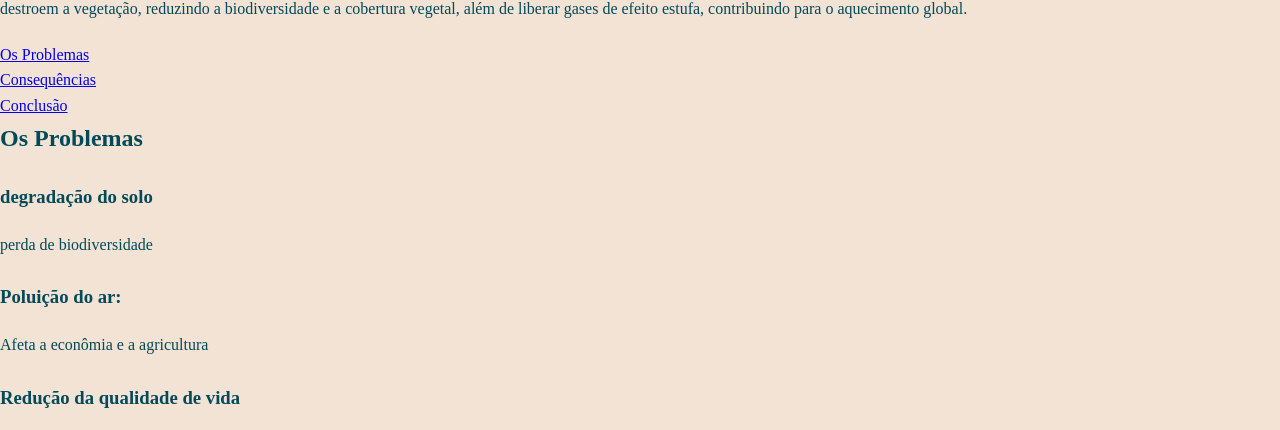
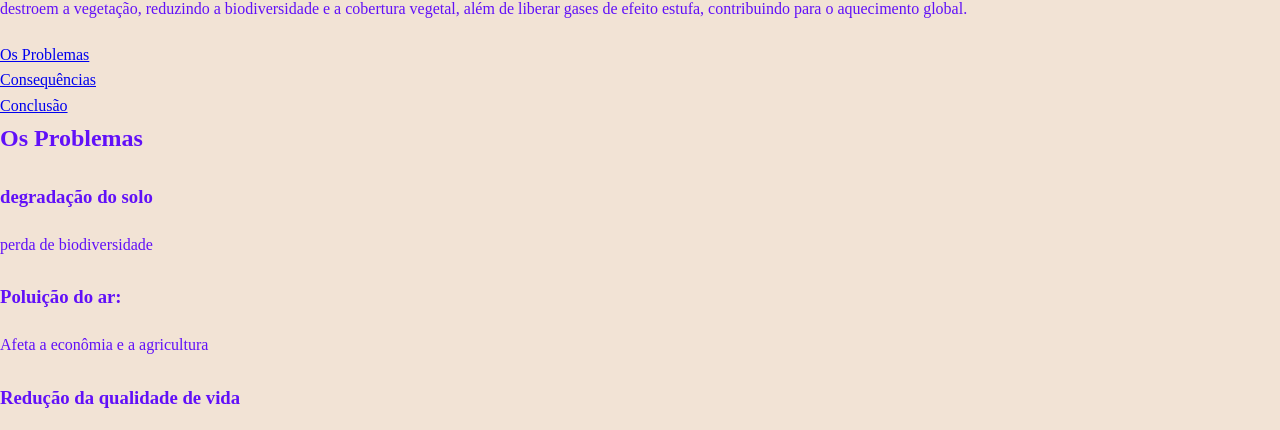
Before and after one commit to thmoon09/As-Queimadas, a plain HTML site: page index.html in a window 1280 px wide. Shown: the part 55-485 px from the top of the page. Drawn offline with Linux system fonts and the light colour scheme; a web font is replaced by a local one.

Commit message:
queimadas

```diff
--- a/style.css
+++ b/style.css
@@ -2,11 +2,11 @@
 
 /* Variáveis */
 :root {
-    --primary-color: #026773;
-    --secondary-color: #3CA6A6;
-    --text-color: #024959;
+    --primary-color: #6a0273;
+    --secondary-color: #9f40f8;
+    --text-color: #6110f8;
     --background-color: #F2E3D5;
-    --button-hover: #012E40;
+    --button-hover: #052b3a;
     --font-body: "Chocolate Classical Sans", serif;
     --font-titulo: "Rakkas", serif;
 }
```
